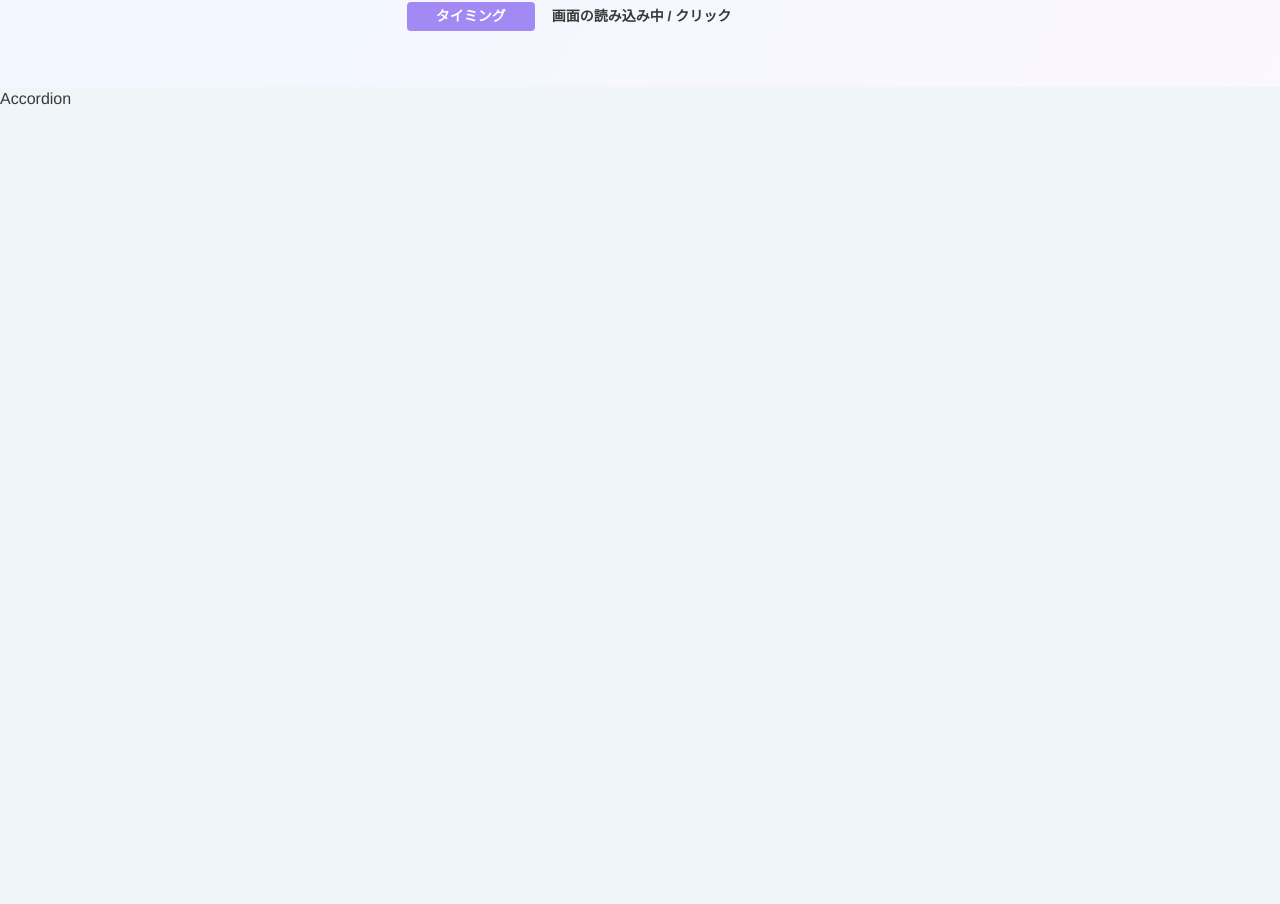
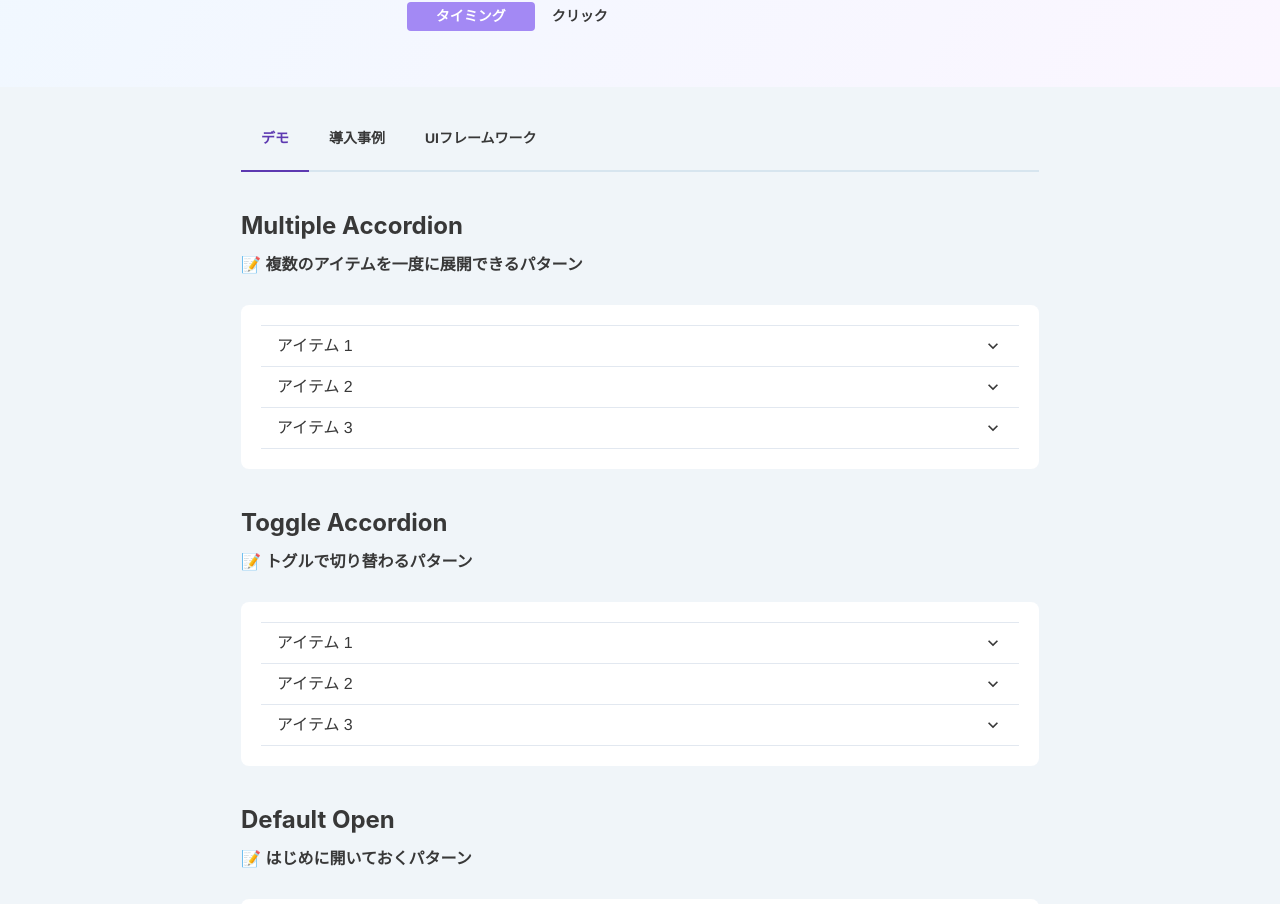
Before and after one commit to kokoro-hart/ui-components-chakra, a Next.js app: page /reference/accordion/demos in a window 1280 px wide. Shown: the part 473-1377 px from the top of the page. Before the commit the page ends 800 px from the top, so only its background shows below. Built offline with nearby package versions, Linux system fonts and the light colour scheme.

Commit message:
feat: storage commit

```diff
--- /dev/null
+++ b/src/features/Reference/Accordion/Accordion.tsx
@@ -0,0 +1,73 @@
+import {
+  Accordion as ChakraAccordion,
+  AccordionItem,
+  AccordionButton,
+  AccordionPanel,
+  AccordionIcon,
+  Box,
+} from "@chakra-ui/react";
+import { FC } from "react";
+
+type Props = {
+  allowMultiple?: boolean;
+  allowToggle?: boolean;
+  defaultIndex?: number[];
+};
+
+export const Accordion: FC<Props> = ({ defaultIndex, allowMultiple, allowToggle }) => {
+  return (
+    <ChakraAccordion
+      defaultIndex={defaultIndex}
+      allowMultiple={allowMultiple}
+      allowToggle={allowToggle}
+    >
+      <AccordionItem>
+        <h2>
+          <AccordionButton>
+            <Box as="span" flex="1" textAlign="left">
+              アイテム 1
+            </Box>
+            <AccordionIcon />
+          </AccordionButton>
+        </h2>
+        <AccordionPanel pb={4}>
+          Lorem ipsum dolor sit amet, consectetur adipiscing elit, sed do eiusmod tempor incididunt
+          ut labore et dolore magna aliqua. Ut enim ad minim veniam, quis nostrud exercitation
+          ullamco laboris nisi ut aliquip ex ea commodo consequat.
+        </AccordionPanel>
+      </AccordionItem>
+
+      <AccordionItem>
+        <h2>
+          <AccordionButton>
+            <Box as="span" flex="1" textAlign="left">
+              アイテム 2
+            </Box>
+            <AccordionIcon />
+          </AccordionButton>
+        </h2>
+        <AccordionPanel pb={4}>
+          Lorem ipsum dolor sit amet, consectetur adipiscing elit, sed do eiusmod tempor incididunt
+          ut labore et dolore magna aliqua. Ut enim ad minim veniam, quis nostrud exercitation
+          ullamco laboris nisi ut aliquip ex ea commodo consequat.
+        </AccordionPanel>
+      </AccordionItem>
+
+      <AccordionItem>
+        <h2>
+          <AccordionButton>
+            <Box as="span" flex="1" textAlign="left">
+              アイテム 3
+            </Box>
+            <AccordionIcon />
+          </AccordionButton>
+        </h2>
+        <AccordionPanel pb={4}>
+          Lorem ipsum dolor sit amet, consectetur adipiscing elit, sed do eiusmod tempor incididunt
+          ut labore et dolore magna aliqua. Ut enim ad minim veniam, quis nostrud exercitation
+          ullamco laboris nisi ut aliquip ex ea commodo consequat.
+        </AccordionPanel>
+      </AccordionItem>
+    </ChakraAccordion>
+  );
+};
--- /dev/null
+++ b/src/features/Reference/Accordion/index.ts
@@ -0,0 +1 @@
+export * from "./Accordion";
--- a/src/features/Reference/Fv/Fv.tsx
+++ b/src/features/Reference/Fv/Fv.tsx
@@ -13,6 +13,16 @@ export type FvProps = {
 };
 
 export const Fv: FC<FvProps> = ({ thumbnail, title, role, impetus }) => {
+  const dlList = [
+    {
+      dt: "UIの役割",
+      dd: role,
+    },
+    {
+      dt: "タイミング",
+      dd: impetus,
+    },
+  ];
   return (
     <Box py="56px" bg="background.300">
       <Container>
@@ -32,7 +42,8 @@ export const Fv: FC<FvProps> = ({ thumbnail, title, role, impetus }) => {
           </Heading>
           <Stack mt="12px">
             <List as="dl" spacing={3}>
-              <ListItem as="div" display="flex" alignItems="center" gap="17px">
+              {dlList.map(({ dt, dd }) => (
+                <ListItem as="div" display="flex" alignItems="center" gap="17px" key={dt}>
                   <Box
                     as="dt"
                     w={{ base: "100px", md: "128px" }}
@@ -46,7 +57,7 @@ export const Fv: FC<FvProps> = ({ thumbnail, title, role, impetus }) => {
                     fontSize={{ base: "12px", md: "14px" }}
                     fontWeight={700}
                   >
-                  UIの役割
+                    {dt}
                   </Box>
                   <Box
                     as="dd"
@@ -54,34 +65,10 @@ export const Fv: FC<FvProps> = ({ thumbnail, title, role, impetus }) => {
                     fontWeight={700}
                     w={{ base: "calc(100% - 17px - 100px)", md: "calc(100% - 17px - 128px)" }}
                   >
-                  {role}
+                    {dd}
                   </Box>
                 </ListItem>
-              <ListItem as="div" display="flex" gap="17px" alignItems="center">
-                <Box
-                  as="dt"
-                  w={{ base: "100px", md: "128px" }}
-                  display="flex"
-                  justifyContent="center"
-                  alignItems="center"
-                  py="4px"
-                  borderRadius="4px"
-                  bg="primary.300"
-                  color="background.100"
-                  fontSize={{ base: "12px", md: "14px" }}
-                  fontWeight={700}
-                >
-                  タイミング
-                </Box>
-                <Box
-                  as="dd"
-                  fontSize={{ base: "12px", md: "14px" }}
-                  fontWeight={700}
-                  w={{ base: "calc(100% - 17px - 100px)", md: "calc(100% - 17px - 128px)" }}
-                >
-                  {impetus}
-                </Box>
-              </ListItem>
+              ))}
             </List>
           </Stack>
         </Stack>
--- /dev/null
+++ b/src/features/Reference/Nav/Nav.tsx
@@ -0,0 +1,65 @@
+import { Box, Link, List, ListItem } from "@chakra-ui/react";
+import NextLink from "next/link";
+import { useRouter } from "next/router";
+import { FC } from "react";
+
+import { getPath } from "@/utils";
+
+type Props = {
+  slug: string;
+};
+
+export const Nav: FC<Props> = ({ slug }) => {
+  const router = useRouter();
+
+  const isActive = (path: string) => {
+    return router.pathname === path;
+  };
+
+  const nav = [
+    {
+      name: "デモ",
+      path: getPath.reference(slug),
+    },
+    {
+      name: "導入事例",
+      path: getPath.cases(slug),
+    },
+    {
+      name: "UIフレームワーク",
+      path: getPath.frameworks(slug),
+    },
+  ];
+
+  return (
+    <Box as="nav">
+      <List display="flex" alignItems="center" borderBottom="2px solid" borderColor="border.100">
+        {nav.map(({ name, path }) => (
+          <ListItem
+            key={name}
+            h="100%"
+            transform={isActive(path) ? "translateY(2px)" : "translateY(0px)"}
+            borderBottom={isActive(path) ? "2px solid" : "none"}
+            borderColor={isActive(path) ? "primary.500" : "none"}
+          >
+            <Link
+              as={NextLink}
+              h="100%"
+              transform={isActive(path) ? "translateY(-1px)" : "translateY(0)"}
+              color={isActive(path) ? "primary.500" : "text.300"}
+              href={path}
+              display="block"
+              pb={{ base: "10px", md: "20px" }}
+              _hover={{ textDecoration: "none" }}
+              px={{ base: "15px", md: "20px" }}
+              fontWeight={700}
+              fontSize={{ base: "12px", md: "14px" }}
+            >
+              {name}
+            </Link>
+          </ListItem>
+        ))}
+      </List>
+    </Box>
+  );
+};
--- /dev/null
+++ b/src/features/Reference/Nav/index.ts
@@ -0,0 +1 @@
+export * from "./Nav";
--- a/src/pages/index.tsx
+++ b/src/pages/index.tsx
@@ -11,7 +11,8 @@ const Home: FC = () => {
   const HeadProps = {
     url: getPath.home,
     title: "開発者のためのUIメモ帳",
-    description: "",
+    description:
+      "WebサイトやWebアプリでよく使用されるUIのバリエーションや事例をまとめています。学習や実装パターンの把握のリファレンスとしてご活用ください。",
     ogImage: "",
   };
   return (
@@ -30,7 +31,7 @@ const Home: FC = () => {
         </Heading>
 
         <Text fontSize={{ base: "14px", md: "15px" }} mt="32px">
-          WebサイトやWebアプリでよく使用されるUIバリエーションや事例をまとめています。学習や実装パターンの把握のリファレンスとしてご活用ください。
+          WebサイトやWebアプリでよく使用されるUIのバリエーションや事例をまとめています。学習や実装パターンの把握のリファレンスとしてご活用ください。
         </Text>
 
         <Box as="div" mt={{ base: "32px", md: "48px" }}>
--- a/src/pages/reference/accordion/demos.tsx
+++ b/src/pages/reference/accordion/demos.tsx
@@ -1,6 +1,10 @@
+import { Box, Heading, Text } from "@chakra-ui/react";
 import React from "react";
 
+import { Container } from "@/components/Layouts/Container";
 import { ReferenceLayout } from "@/components/Layouts/ReferenceLayout";
+import { Accordion } from "@/features/Reference/Accordion";
+import { Nav } from "@/features/Reference/Nav";
 
 const Demos = () => {
   const fv = {
@@ -9,9 +13,48 @@ const Demos = () => {
     },
     title: "Accordion",
     role: "連続する内容をまとめ、項目の全体像を先に伝える",
-    impetus: "画面の読み込み中 / クリック",
+    impetus: "クリック",
   };
-  return <ReferenceLayout fv={fv}>Accordion</ReferenceLayout>;
+  return (
+    <ReferenceLayout fv={fv}>
+      <Container mt={{ base: "32px", md: "40px" }}>
+        <Nav slug="accordion" />
+        <Box as="section" mt={{ base: "32px", md: "40px" }}>
+          <Heading as="h2" fontSize={{ base: "20px", md: "24px" }}>
+            Multiple Accordion
+          </Heading>
+          <Text mt={{ base: "8px", md: "12px" }} fontWeight={700}>
+            📝 複数のアイテムを一度に展開できるパターン
+          </Text>
+          <Box mt={{ base: "20px", md: "28px" }} bg="background.100" p="20px" borderRadius="8px">
+            <Accordion allowMultiple />
+          </Box>
+        </Box>
+        <Box as="section" mt={{ base: "32px", md: "40px" }}>
+          <Heading as="h2" fontSize={{ base: "20px", md: "24px" }}>
+            Toggle Accordion
+          </Heading>
+          <Text mt={{ base: "8px", md: "12px" }} fontWeight={700}>
+            📝 トグルで切り替わるパターン
+          </Text>
+          <Box mt={{ base: "20px", md: "28px" }} bg="background.100" p="20px" borderRadius="8px">
+            <Accordion allowToggle />
+          </Box>
+        </Box>
+        <Box as="section" mt={{ base: "32px", md: "40px" }}>
+          <Heading as="h2" fontSize={{ base: "20px", md: "24px" }}>
+            Default Open
+          </Heading>
+          <Text mt={{ base: "8px", md: "12px" }} fontWeight={700}>
+            📝 はじめに開いておくパターン
+          </Text>
+          <Box mt={{ base: "20px", md: "28px" }} bg="background.100" p="20px" borderRadius="8px">
+            <Accordion allowToggle defaultIndex={[0]} />
+          </Box>
+        </Box>
+      </Container>
+    </ReferenceLayout>
+  );
 };
 
 export default Demos;
--- a/src/utils/getPath.ts
+++ b/src/utils/getPath.ts
@@ -3,4 +3,10 @@ export const getPath = {
   reference: (slug: string) => {
     return `/reference/${slug}/demos`;
   },
+  cases: (slug: string) => {
+    return `/reference/${slug}/cases`;
+  },
+  frameworks: (slug: string) => {
+    return `/reference/${slug}/frameworks`;
+  },
 };
```
Also changed, not shown: src/pages/reference/accordion/cases.tsx (added, +25 -0 lines), src/pages/reference/accordion/frameworks.tsx (added, +25 -0 lines). Lines whose indentation alone changed are shown as unchanged.
